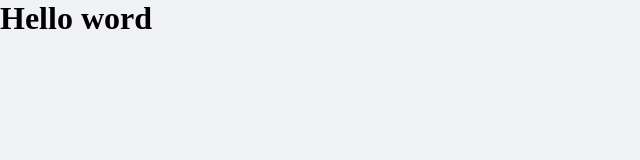
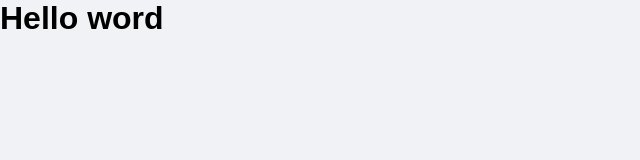
Before and after one commit to helton-quintans/aula02-trilha-reactjs, a React (Create React App) app: page / in a window 1280 px wide. Shown: the top 160 px of the page, without its empty margins (0-640 px from the left). Built offline with nearby package versions, Linux system fonts and the light colour scheme.

Commit message:
linking the regular 400 and semi-bold 600 popoins font inside the index.html head tag and defining it as the font of the body, input, textarea and button elements (font-weitgh: 400); h1-h6 and strong (font-weigth: 600) elements inside global styles

```diff
--- a/public/index.html
+++ b/public/index.html
@@ -2,10 +2,15 @@
 <html lang="en">
 
 <head>
+  <link rel="preconnect" href="https://fonts.googleapis.com">
+  <link rel="preconnect" href="https://fonts.gstatic.com" crossorigin>
   <meta charset="utf-8" />
   <meta name="viewport" content="width=device-width, initial-scale=1" />
   <link rel="shortcut icon" href="favicon.png" type="image/png">
+
   <title>DtMoney</title>
+
+  <link href="https://fonts.googleapis.com/css2?family=Poppins:wght@400;600&display=swap" rel="stylesheet">
 </head>
 
 <body>
--- a/src/styles/global.ts
+++ b/src/styles/global.ts
@@ -34,6 +34,15 @@
         -webkit-font-smoothing: antialiased; //deixa a font mais nítida
     }
 
+    body, input, textarea, button{
+        font-family: 'Popins', sans-serif;
+        font-weight: 400;
+    }
+
+    h1, h2, h3, h4, h5, h6, strong {
+        font-weight: 600;
+    }
+
     button{
         cursor: pointer;
     }
```
